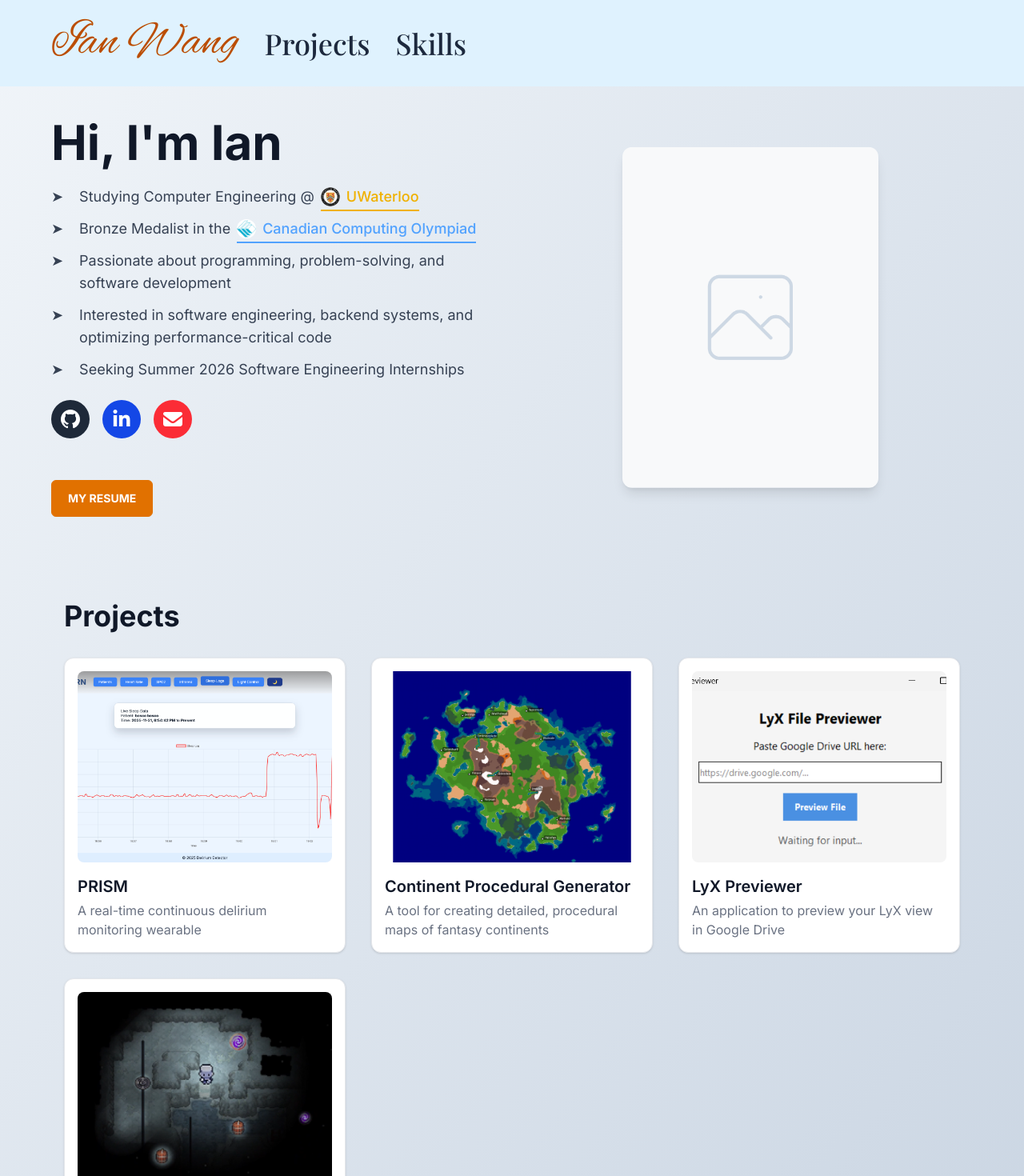
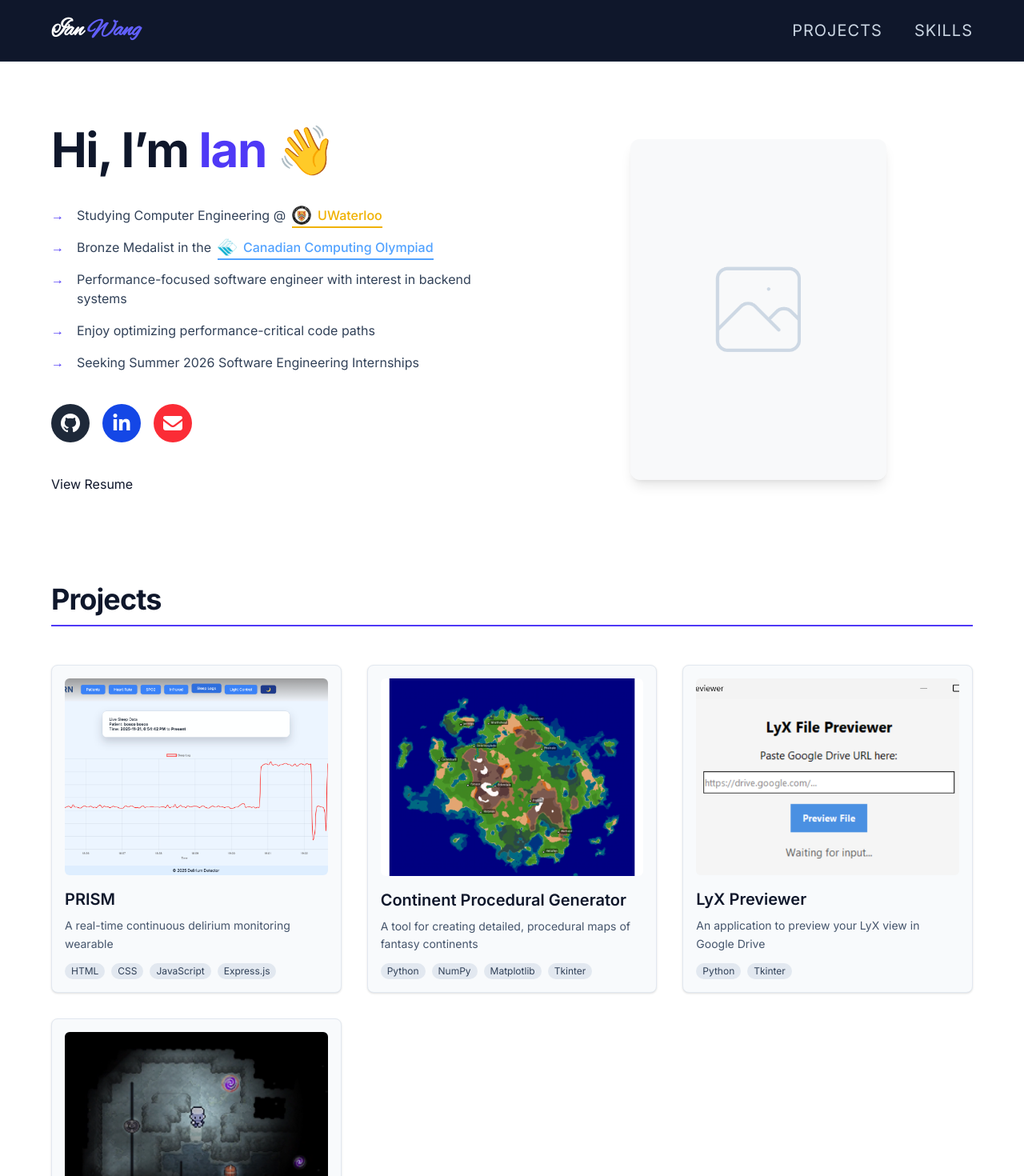
Before and after one commit to rootrc/ianwang.dev, a React (Vite) app: page / in a window 1280 px wide. Shown: the top 1470 px of the page at 80% size. Built offline with nearby package versions, Linux system fonts and the light colour scheme; a web font is replaced by a local one.

Commit message:
reworked graphics

```diff
--- a/index.html
+++ b/index.html
@@ -1,5 +1,5 @@
 <!doctype html>
-<html lang="en">
+<html lang="en" class="scroll-smooth">
   <head>
     <meta charset="UTF-8" />
     <link rel="icon" type="image/svg+xml" href="/favicon.png" />
--- a/src/components/Button.jsx
+++ b/src/components/Button.jsx
@@ -1,14 +1,12 @@
-export default function Button({ text, href, newTab = false, className = "" }) {
+export default function Button({ text, href, newTab = true}) {
   return (
-    <span className={`mt-5 ${className}`}>
     <a
       href={href}
       target={newTab ? "_blank" : "_self"}
       rel={newTab ? "noopener noreferrer" : undefined}
-        className="inline-block bg-amber-600 border border-amber-600 text-white font-bold px-6 py-3 rounded-md uppercase text-center no-underline transition-all duration-300 ease-in-out hover:bg-amber-700 hover:-translate-y-1 cursor-pointer mr-12 last:mr-0 text-base sm:text-sm sm:px-5 sm:py-3 xs:text-xs"
+      classname="inline-block mt-5 px-6 py-3 text-sm sm:text-base font-semibold uppercase bg-indigo-600 text-white border border-indigo-600 rounded-sm text-center no-underline transition-all duration-200 ease-in-out hover:bg-indigo-00 hover:-translate-y-0.5 hover:shadow-md"
     >
       {text}
     </a>
-    </span>
   );
 }
--- a/src/components/Greeting.jsx
+++ b/src/components/Greeting.jsx
@@ -5,29 +5,23 @@ import AnimatedImage from "../containers/AnimatedImage.jsx";
 
 export default function Greeting() {
   return (
-    <section id="greeting" className="mx-auto max-w-8xl px-16 py-10">
-      <div className="flex flex-col-reverse items-center gap-10 md:flex-row">
-        <div className="flex-1 space-y-6">
-          <div className="space-y-2">
-            <h1 className="text-6xl font-bold text-gray-900">
-              Hi, I&apos;m Ian {/*<HoverEmoji />*/}
-            </h1>
-          </div>
-
-          <ul className="space-y-3 text-lg text-gray-700">
-            <li className="flex items-start gap-2">
-              <span className="mr-3">➤</span>
+    <section id="greeting" className="mx-auto max-w-7xl px-16 py-20">
+      <div className="grid grid-cols-1 md:grid-cols-2 gap-20 items-center">
+        <div className="space-y-10">
+          <h1 className="text-6xl font-bold tracking-tight text-slate-900">
+            Hi, I’m <span className="text-indigo-600">Ian</span> <HoverEmoji />
+          </h1>
+          <ul className="space-y-4 text-base text-slate-700">
+            <li className="flex gap-2 group">
+              <span className="text-indigo-600 mr-2 transition-transform duration-300 ease-out group-hover:translate-x-1.5">
+                →
+              </span>
               <span>Studying Computer Engineering @</span>
               <a
                 href="https://uwaterloo.ca/"
                 target="_blank"
                 rel="noopener noreferrer"
-                className="relative inline-flex items-center gap-2 font-medium
-                  text-yellow-500 transition-colors duration-300
-                  hover:text-yellow-600
-                  after:absolute after:-bottom-1 after:left-0 after:h-0.5 after:w-full
-                  after:bg-yellow-500 after:transition-colors
-                  hover:after:bg-yellow-600"
+                className="relative inline-flex items-center gap-2 font-medium text-yellow-500 transition-colors duration-300 hover:text-yellow-600 after:absolute after:-bottom-1 after:left-0 after:h-0.5 after:w-full after:bg-yellow-500 after:transition-colors hover:after:bg-yellow-600"
               >
                 <img
                   src="/uwaterloo.jpg"
@@ -37,20 +31,16 @@ export default function Greeting() {
                 <span>UWaterloo</span>
               </a>
             </li>
-
-            <li className="flex items-start gap-2">
-              <span className="mr-3">➤</span>
+            <li className="flex gap-2 group">
+              <span className="text-indigo-600 mr-2 transition-transform duration-300 ease-out group-hover:translate-x-1.5">
+                →
+              </span>
               <span>Bronze Medalist in the</span>
               <a
                 href="https://cemc.uwaterloo.ca/sites/default/files/documents/2024/2024CCOResults.pdf"
                 target="_blank"
                 rel="noopener noreferrer"
-                className="relative inline-flex items-center gap-2 font-medium
-                  text-blue-400 transition-colors duration-300
-                  hover:text-blue-500
-                  after:absolute after:-bottom-1 after:left-0 after:h-0.5 after:w-full
-                  after:bg-blue-400 after:transition-colors
-                  hover:after:bg-blue-500"
+                className="relative inline-flex items-center gap-2 font-medium text-blue-400 transition-colors duration-300 hover:text-blue-500 after:absolute after:-bottom-1 after:left-0 after:h-0.5 after:w-full after:bg-blue-400 after:transition-colors hover:after:bg-blue-500"
               >
                 <img
                   src="/CEMC.png"
@@ -60,25 +50,27 @@ export default function Greeting() {
                 <span>Canadian Computing Olympiad</span>
               </a>
             </li>
-            <li className="flex items-start gap-2">
-              <span className="mr-3">➤</span>
-              <span>Passionate about programming, problem-solving, and software development</span>
+            <li className="flex gap-2 group">
+              <span className="text-indigo-600 mr-2 transition-transform duration-300 ease-out group-hover:translate-x-1.5">
+                →
+              </span>
+              Performance-focused software engineer with interest in backend systems
             </li>
-            <li className="flex items-start gap-2">
-              <span className="mr-3">➤</span>
-              <span>Interested in software engineering, backend systems, and optimizing performance-critical code</span>
+            <li className="flex gap-2 group">
+              <span className="text-indigo-600 mr-2 transition-transform duration-300 ease-out group-hover:translate-x-1.5">
+                →
+              </span>
+              Enjoy optimizing performance-critical code paths
             </li>
-
-            <li className="flex items-start gap-2">
-              <span className="mr-3">➤</span>
-              <span>Seeking Summer 2026 Software Engineering Internships</span>
+            <li className="flex gap-2 group">
+              <span className="text-indigo-600 mr-2 transition-transform duration-300 ease-out group-hover:translate-x-1.5">
+                →
+              </span>
+              Seeking Summer 2026 Software Engineering Internships
             </li>
           </ul>
           <SocialMedia />
-          <div className="flex justify-start space-x-16 mt-8">
-            {/* <Button text="Contact me" href="#contact" /> */}
-            <Button text="My resume" href="/resume.pdf" />
-          </div>
+          <Button text="View Resume" href="/resume.pdf" />
         </div>
 
         <AnimatedImage />
--- a/src/components/Projects.jsx
+++ b/src/components/Projects.jsx
@@ -3,11 +3,10 @@ import { projects } from "../data/projects.js";
 
 export default function Projects() {
   return (
-    <section id="projects" className="mx-auto max-w-6xl px-4 py-16">
-      <h1 className="mb-8 text-4xl font-bold text-gray-900">
+    <section id="projects" className="mx-auto max-w-7xl px-16 py-8">
+      <h2 className="mb-12 text-4xl font-bold text-slate-900 tracking-tight border-b-2 border-indigo-600 pb-3">
         Projects
-      </h1>
-
+      </h2>
       <div className="grid gap-8 sm:grid-cols-2 lg:grid-cols-3">
         {projects.map((project) => (
           <ProjectCard key={project.id} project={project} />
@@ -15,4 +14,4 @@ export default function Projects() {
       </div>
     </section>
   );
-};
+}
--- a/src/containers/Header.jsx
+++ b/src/containers/Header.jsx
@@ -3,23 +3,27 @@ import Headroom from "react-headroom";
 export default function Header() {
   return (
     <Headroom>
-      <header className="w-full px-16 py-6 bg-sky-100 flex items-center justify-between font-header">
-        <ul className="flex items-center gap-8 text-4xl font-medium text-slate-800">
+      <header className="w-full bg-slate-900 border-b border-slate-800 font-header">
+        <ul className="max-w-7xl mx-auto flex items-center gap-10 px-16 py-5 text-lg text-slate-300">
           <li>
-            <a href="" className="text-6xl font-logo text-amber-700 transition-all duration-300 hover:text-amber-700 hover:drop-shadow-[0_0_8px_rgba(99,102,241,0.6)]">
-              Ian Wang
+            <a
+              href="/"
+              className="text-3xl font-logo font-semibold tracking-tight text-white transition-colors duration-200 hover:text-indigo-500"
+            >
+              Ian<span className="text-indigo-500"> Wang</span>
             </a>
           </li>
-          <li>
-            <a href="#projects" className="relative cursor-pointer after:absolute after:left-0 after:-bottom-1 after:h-0.75 after:w-0 after:bg-black after:transition-all hover:after:w-full">
-              Projects
-            </a>
-          </li>
-          <li>
-            <a href="#skills" className="relative cursor-pointer after:absolute after:left-0 after:-bottom-1 after:h-0.75 after:w-0 after:bg-black after:transition-all hover:after:w-full">
-              Skills
-            </a>
-          </li>
+          <li className="flex-1" />
+          {["Projects", "Skills"].map((item) => (
+            <li key={item}>
+              <a
+                href={`#${item.toLowerCase()}`}
+                className="relative text-xl uppercase tracking-wider text-slate-300 transition-colors hover:text-white after:absolute after:left-0 after:-bottom-1 after:h-0.5 after:w-0 after:bg-indigo-600 after:transition-all hover:after:w-full"
+              >
+                {item}
+              </a>
+            </li>
+          ))}
         </ul>
       </header>
     </Headroom>
--- a/src/containers/HoverEmoji.jsx
+++ b/src/containers/HoverEmoji.jsx
@@ -10,20 +10,16 @@ export default function HoverEmoji() {
       onMouseLeave={() => setHovered(false)}
     >
       <span
-        className={`transition-transform duration-300 ease-in-out ${
-          hovered ? "opacity-0 scale-90" : "opacity-100 scale-100"
-        }`}
+        className={`transition-transform duration-300 ease-in-out ${hovered ? "opacity-0 scale-90" : "opacity-100 scale-100"}`}
       >
-        😃
+        👋
       </span>
 
       <span
-        className={`absolute transition-transform duration-300 ease-in-out ${
-          hovered ? "opacity-100 scale-120" : "opacity-0 scale-90"
-        }`}
+        className={`absolute transition-transform duration-300 ease-in-out ${hovered ? "opacity-100 scale-120" : "opacity-0 scale-90"}`}
         style={{ transformOrigin: "center bottom" }}
       >
-        😎
+        👋
       </span>
     </span>
   );
--- a/src/containers/ProjectCard.jsx
+++ b/src/containers/ProjectCard.jsx
@@ -3,39 +3,56 @@ import { motion } from "framer-motion";
 import ProjectDescription from "./ProjectDescription";
 
 const cardVariants = {
-  hidden: { opacity: 0, y: 20 },
+  hidden: { opacity: 0, y: 16 },
   visible: {
     opacity: 1,
     y: 0,
-    transition: { duration: 0.4, ease: "easeOut" },
+    transition: {
+      duration: 0.35,
+      ease: [0.16, 1, 0.3, 1],
+    },
   },
 };
 
 export default function ProjectCard({ project }) {
   const [open, setOpen] = useState(false);
+
   return (
     <div>
       <motion.div
         variants={cardVariants}
-        whileHover={{ y: -6 }}
+        whileHover={{ y: -4, scale: 1.01 }}
         onClick={() => setOpen(true)}
-        className="group cursor-pointer rounded-xl border border-gray-200 bg-white p-4 shadow-sm"
+        className="group cursor-pointer rounded-lg border border-slate-200 bg-slate-50 p-4 shadow-sm transition-all duration-200 hover:shadow-lg hover:border-indigo-500"
       >
-        <div className="aspect-4/3 overflow-hidden rounded-lg bg-gray-100">
+        <div className="relative aspect-4/3 overflow-hidden rounded-md bg-slate-200">
           <motion.img
             src={project.image}
             alt={project.title}
             className="h-full w-full object-cover"
-            whileHover={{ scale: 1.05 }}
-            transition={{ duration: 0.3 }}
+            whileHover={{ scale: 1.06 }}
+            transition={{ duration: 0.35, ease: "easeOut" }}
           />
+          <div className="absolute inset-0 bg-black/0 group-hover:bg-black/5 transition-colors" />
         </div>
-        <h2 className="mt-4 text-xl font-semibold text-gray-900">
+        <h2 className="mt-4 text-xl font-semibold text-slate-900 transition-colors duration-200 group-hover:text-indigo-500">
           {project.title}
         </h2>
-        <p className="mt-1 text-m text-gray-500">
+        <p className="mt-2 text-sm leading-relaxed text-slate-600 line-clamp-2">
           {project.description}
         </p>
+        {project.tech && (
+          <div className="mt-3 flex flex-wrap gap-2">
+            {project.tech.map((t) => (
+              <span key={t} className="rounded-full bg-slate-200 px-2 py-0.5 text-xs text-slate-700">
+                {t}
+              </span>
+            ))}
+          </div>
+        )}
+        <div className="absolute top-3 right-3 rounded-full bg-white/80 px-2 py-1 text-xl font-medium text-slate-700 opacity-0 transition-opacity group-hover:opacity-100">
+          ↗
+        </div>
       </motion.div>
       <ProjectDescription
         project={open ? project : null}
--- a/src/containers/ProjectDescription.jsx
+++ b/src/containers/ProjectDescription.jsx
@@ -7,12 +7,15 @@ const backdropVariants = {
 };
 
 const descriptionVariants = {
-  hidden: { opacity: 0, scale: 0.95, y: 20 },
+  hidden: { opacity: 0, scale: 0.96, y: 24 },
   visible: {
     opacity: 1,
     scale: 1,
     y: 0,
-    transition: { duration: 0.3, ease: "easeOut" },
+    transition: {
+      duration: 0.35,
+      ease: [0.16, 1, 0.3, 1],
+    },
   },
 };
 
@@ -21,9 +24,7 @@ export default function ProjectDescription({ project, onClose }) {
     if (!project) return;
 
     const handleKeyDown = (e) => {
-      if (e.key === "Escape") {
-        onClose();
-      }
+      if (e.key === "Escape") onClose();
     };
 
     window.addEventListener("keydown", handleKeyDown);
@@ -34,7 +35,7 @@ export default function ProjectDescription({ project, onClose }) {
     <AnimatePresence>
       {project && (
         <motion.div
-          className="fixed inset-0 z-50 flex items-center justify-center bg-black/40 px-4"
+          className="fixed inset-0 z-50 flex items-center justify-center bg-black/70 px-4 backdrop-blur-sm"
           variants={backdropVariants}
           initial="hidden"
           animate="visible"
@@ -47,36 +48,31 @@ export default function ProjectDescription({ project, onClose }) {
             animate="visible"
             exit="hidden"
             onClick={(e) => e.stopPropagation()}
-            className="relative max-h-[90vh] w-full max-w-2xl overflow-y-auto rounded-xl bg-white p-6 shadow-xl"
+            className="relative w-full max-w-3xl max-h-[85vh] overflow-y-auto rounded-lg bg-slate-900 p-8 shadow-2xl text-slate-100"
           >
             <button
               onClick={onClose}
-              className="absolute top-4 right-4 text-gray-500 hover:text-gray-700 text-xl"
-              aria-label="Close Button"
+              className="absolute top-4 right-4 rounded-full p-2 text-slate-400 hover:bg-slate-800 hover:text-white transition-colors"
+              aria-label="Close"
             >
-              <i className="fas fa-times text-xl"></i>
+              ✕
             </button>
-
-            <h2 className="text-2xl font-bold text-gray-900">
+            <h2 className="text-3xl font-bold text-indigo-600">
               {project.title}
             </h2>
-
-            <p className="mt-2 text-gray-600 mb-2">
+            <p className="mt-3 max-w-2xl text-slate-300">
               {project.longDescription}
             </p>
-
-            <img
-              src={project.image}
-              alt={project.title}
-              className="mb-4 mx-auto w-full max-w-4xl max-h-[50vh] object-contain rounded-lg"
-            />
-
+            <div className="mt-4 overflow-hidden rounded-md border border-slate-700">
+              <img
+                src={project.image}
+                alt={project.title}
+                className="w-full max-h-[45vh] object-contain bg-slate-800"
+              />
+            </div>
             <div className="mt-4 flex flex-wrap gap-2">
               {project.tech.map((tech) => (
-                <span
-                  key={tech}
-                  className="rounded-full bg-gray-100 px-3 py-1 text-sm text-gray-700"
-                >
+                <span key={tech} className="rounded-full bg-slate-800 px-3 py-1 text-sm text-indigo-500">
                   {tech}
                 </span>
               ))}
--- a/src/data/projects.js
+++ b/src/data/projects.js
@@ -26,7 +26,7 @@ export const projects = [
     longDescription:
       "A Python-based GUI application that fetches .lyx files from Google Drive, converts them to HTML, and renders output to a web browser, eliminating manual conversion for previewing files.",
     image: "lyx_thumbnail.png",
-    tech: ["Python, Tkinter"],
+    tech: ["Python", "Tkinter"],
     github: "https://github.com/alanwang981/lyx-previewer",
   },
   {
--- a/src/index.css
+++ b/src/index.css
@@ -1,11 +1,10 @@
 @import url('https://fonts.googleapis.com/css2?family=Inter:wght@400;500;600;700;800&display=swap');
 @import url('https://fonts.googleapis.com/css2?family=Alex+Brush:wght@400;500;600;700;800&display=swap');
-@import url('https://fonts.googleapis.com/css2?family=Playfair+Display:wght@400;500;600;700;800&display=swap');
 
 @import "tailwindcss";
 
 @theme {
   --font-logo: "Alex Brush", sans-serif;
-  --font-header: "Playfair Display", sans-serif;
+  --font-header: "Inter", sans-serif;
   --font-text: "Inter", sans-serif;
 }
--- a/src/main.jsx
+++ b/src/main.jsx
@@ -10,7 +10,7 @@ import '@fortawesome/fontawesome-free/css/all.min.css';
 
 createRoot(document.getElementById('root')).render(
   <StrictMode>
-    <div className="min-h-screen bg-linear-to-br from-slate-100 to-slate-300 font-text">
+    <div className="min-h-screen bg-white text-slate-900 font-text">
       <Header />
       <Greeting />
       <Projects />
```
Lines whose indentation alone changed are shown as unchanged.
